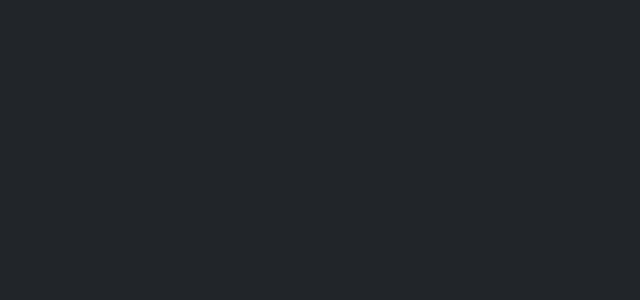
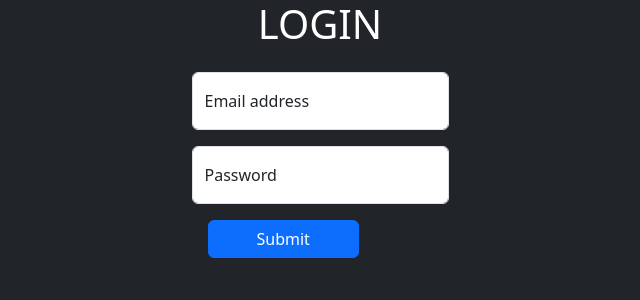
Before and after one commit to puente123/Quizzoot, a React (Vite) app in the folder frontend/: page /login in a window 1280 px wide. Shown: the top 300 px of the page, without its empty margins (320-960 px from the left). Built offline with nearby package versions, Linux system fonts and the light colour scheme.

Commit message:
Login Page

```diff
--- a/frontend/src/App.jsx
+++ b/frontend/src/App.jsx
@@ -15,8 +15,8 @@ function App() {
    <div className='d-flex justify-content-center bg-dark  vh-100 vw-100'>
     <Router>
       <Routes>
+        <Route exact path = '/' element= {<Signup setUsername={setUsername}/>}/>
         <Route exact path= '/login' element = {<Login   setUsername={setUsername}/>}/>
-        <Route exact path = '/' element= {<Signup setUsername={setUsername}/>}/>
         <Route exact path = '/home' element= {<Home username={username}/>}/>
         <Route exact path = '/game' element= {<Game username = {username}/>}/>
         <Route exact path = '/host' element= {<HostGame username = {username}/>}/>
--- a/frontend/src/Pages/Login.jsx
+++ b/frontend/src/Pages/Login.jsx
@@ -1,9 +1,77 @@
-import React from 'react'
+import React, { useState } from 'react'
+import { FloatingLabel,Form,Button } from 'react-bootstrap'
+import { useNavigate } from 'react-router-dom'
 
-export default function Login() {
-  return (
-	<div>
 
-	</div>
+
+
+
+
+function Login({setUsername}) {
+
+	const [formData, setFormData] = useState({
+		email:'',
+		password:''
+	})
+
+	const navigate = useNavigate()
+
+	const handleChange = (event) =>{
+		const {name,value} = event.target
+		setFormData({
+			...formData,
+			[name]: value
+		})
+	}
+
+
+	const handleSubmit = (event) =>{
+		event.preventDefault()
+		const{email,password} = formData
+		console.log(email)
+		console.log(password)
+		// Backend Post and Get requests here
+
+		setUsername(username) // pass the username to the rest of the program
+		navigate('/home')
+	}
+
+	return (
+		<div className='d-flex flex-column align-items-center'>
+			<h1 className='text-white pb-3'>LOGIN</h1>
+			<div className=''>
+				<Form onSubmit={handleSubmit}>
+					<Form.Group>
+						<FloatingLabel
+							controlId="floatingInput"
+							label="Email address"
+							className="mb-3"
+						>
+							<Form.Control
+								type="email"
+								name="email"
+								placeholder="name@example.com"
+								value={formData.email}
+								onChange={handleChange}
+								/>
+						</FloatingLabel>
+						<FloatingLabel controlId="floatingPassword" label="Password">
+							<Form.Control
+								type="password"
+								name="password"
+								placeholder="Password"
+								value={formData.password}
+								onChange={handleChange}
+								/>
+						</FloatingLabel>
+						<div className='d-flex flex-row '>
+							<Button type="submit" className= "mt-3 mx-3 px-5 ">Submit</Button>
+						</div>
+					</Form.Group>
+				</Form>
+			</div>
+		</div>
   )
 }
+
+export default Login
--- a/frontend/src/Pages/Signup.jsx
+++ b/frontend/src/Pages/Signup.jsx
@@ -79,7 +79,10 @@ function Signup({setUsername}) {
 								onChange={handleChange}
 								/>
 						</FloatingLabel>
-						<Button type="submit" className= "mt-3 mx-5 px-5 ">Submit</Button>
+						<div className='d-flex flex-row '>
+							<Button type="submit" className= "mt-3 mx-2 px-4 ">Submit</Button>
+							<Button variant='success' className='mt-3 mx-2 ' href='/login'>I have An account</Button>
+						</div>
 					</Form.Group>
 				</Form>
 			</div>
```
